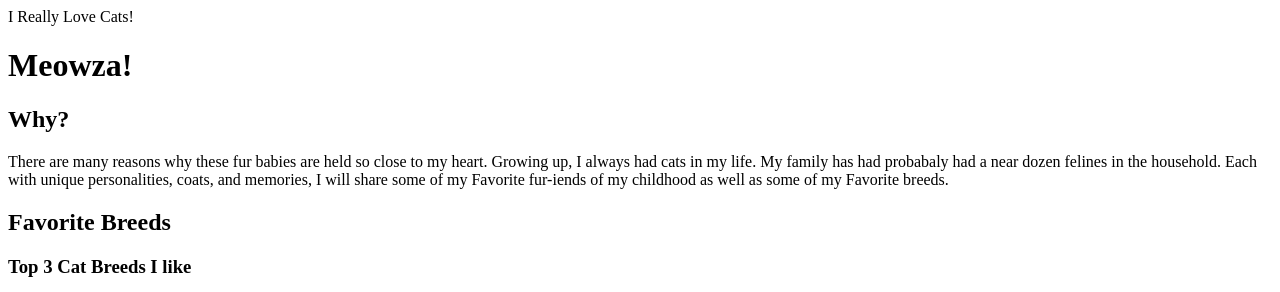
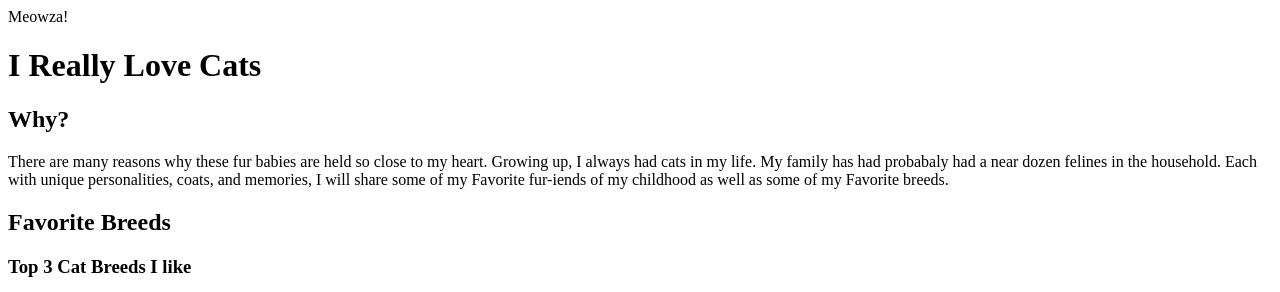
Before and after one commit to KtWebCoding/KtWebCoding.github.io, a plain HTML site: page IReallyLoveCats.html in a window 1280 px wide. Shown: the top 292 px of the page. Drawn offline with Linux system fonts and the light colour scheme.

Commit message:
Update IReallyLoveCats.html

```diff
--- a/IReallyLoveCats.html
+++ b/IReallyLoveCats.html
@@ -4,11 +4,11 @@
     <meta charset="utf-8">
     <meta http-equiv="x-ua-compatible content=ie=edge">
     <meta name="viewport" content="width=device-width" scale="1.0"
-<title>I Really Love Cats!</title>
+<title>Meowza!</title>
 </head>
 <body>
     <main>
-        <h1> Meowza! </h1>
+        <h1> I Really Love Cats </h1>
         <div>
             <h2>Why?</h2>
             <p> There are many reasons why these fur babies are held so close to my heart.
```
